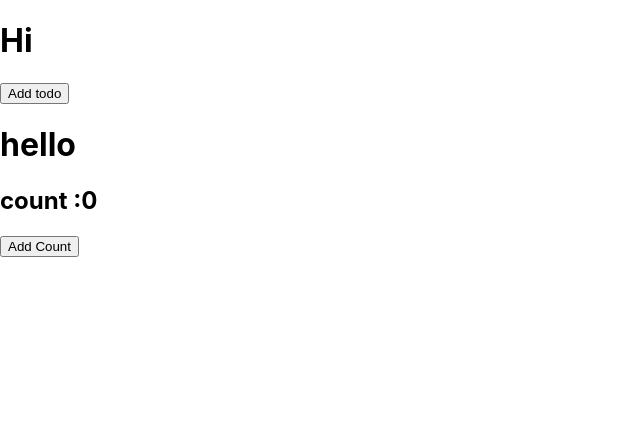
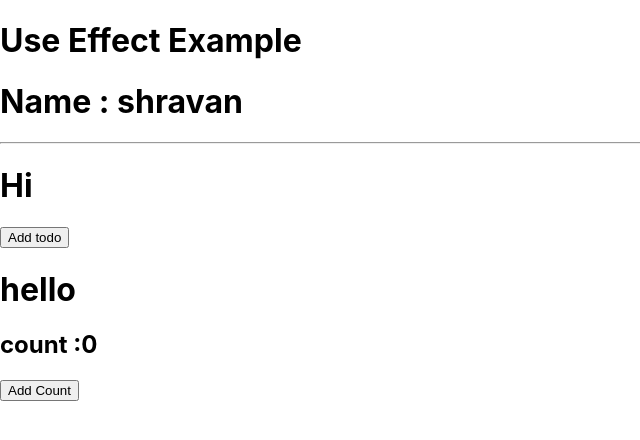
Before and after one commit to shravan898475/Reactexample, a React (Create React App) app: page / in a window 1280 px wide. Shown: the top 440 px of the page, without its empty margins (0-640 px from the left). Built offline with nearby package versions, Linux system fonts and the light colour scheme.

Commit message:
add useeffect example

```diff
--- a/src/Components/Usecallback.js
+++ b/src/Components/Usecallback.js
@@ -1,8 +1,12 @@
 import React from 'react';
+import Useeffect from './Useeffect';
 
 const Usecallback = React.memo(({ todos, addTodos }) => {
   return (
     <>
+      <h1>Use Effect Example </h1>
+      <Useeffect/>
+      <hr/>
       <h1>Hi</h1>
       {todos.map((todo, index) => (
         <p key={index}>{todo}</p>
--- /dev/null
+++ b/src/Components/Useeffect.js
@@ -0,0 +1,21 @@
+import React,{useState,useEffect} from "react";
+
+const Useeffect =()=>{
+    const[name,setName]=useState('');
+
+    useEffect(()=>
+    {
+        setTimeout(()=>
+        {
+            setName('shravan')
+        },1000)
+    })
+
+    return(
+        <>
+           <h1>Name : {name}</h1>
+        </>
+    )
+}
+
+export default Useeffect;
```
